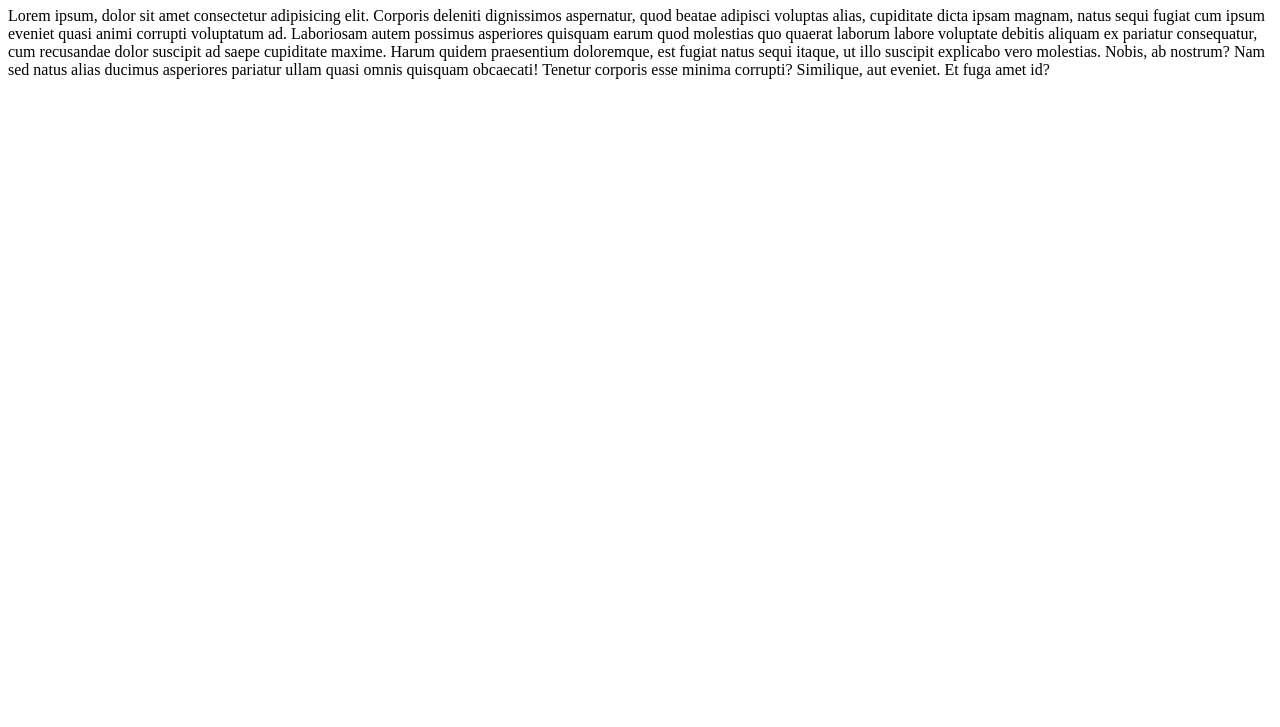
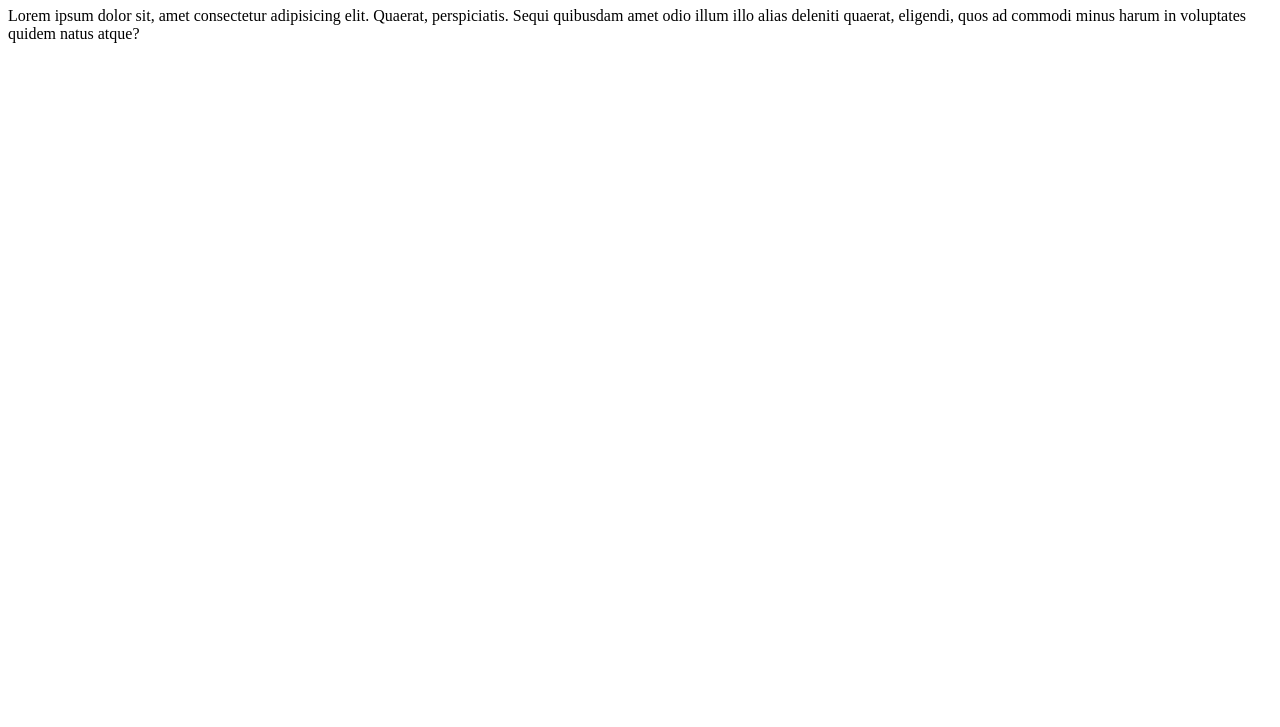
Before and after one commit to jesraygarciano/cssSpinners, a plain HTML site: page index.html in a window 1280 px wide. Shown: the part 73-800 px from the top of the page. Drawn offline with Linux system fonts and the light colour scheme.

Commit message:
Modifying HTML

```diff
--- a/index.html
+++ b/index.html
@@ -12,7 +12,7 @@
 
     <div class="main">
         <h1>Lorem ipsum dolor sit amet.</h1>
-        <p>Lorem ipsum, dolor sit amet consectetur adipisicing elit. Corporis deleniti dignissimos aspernatur, quod beatae adipisci voluptas alias, cupiditate dicta ipsam magnam, natus sequi fugiat cum ipsum eveniet quasi animi corrupti voluptatum ad. Laboriosam autem possimus asperiores quisquam earum quod molestias quo quaerat laborum labore voluptate debitis aliquam ex pariatur consequatur, cum recusandae dolor suscipit ad saepe cupiditate maxime. Harum quidem praesentium doloremque, est fugiat natus sequi itaque, ut illo suscipit explicabo vero molestias. Nobis, ab nostrum? Nam sed natus alias ducimus asperiores pariatur ullam quasi omnis quisquam obcaecati! Tenetur corporis esse minima corrupti? Similique, aut eveniet. Et fuga amet id?</p>
+        <p>Lorem ipsum dolor sit, amet consectetur adipisicing elit. Quaerat, perspiciatis. Sequi quibusdam amet odio illum illo alias deleniti quaerat, eligendi, quos ad commodi minus harum in voluptates quidem natus atque?</p>
     </div>
 
     <script>
```
